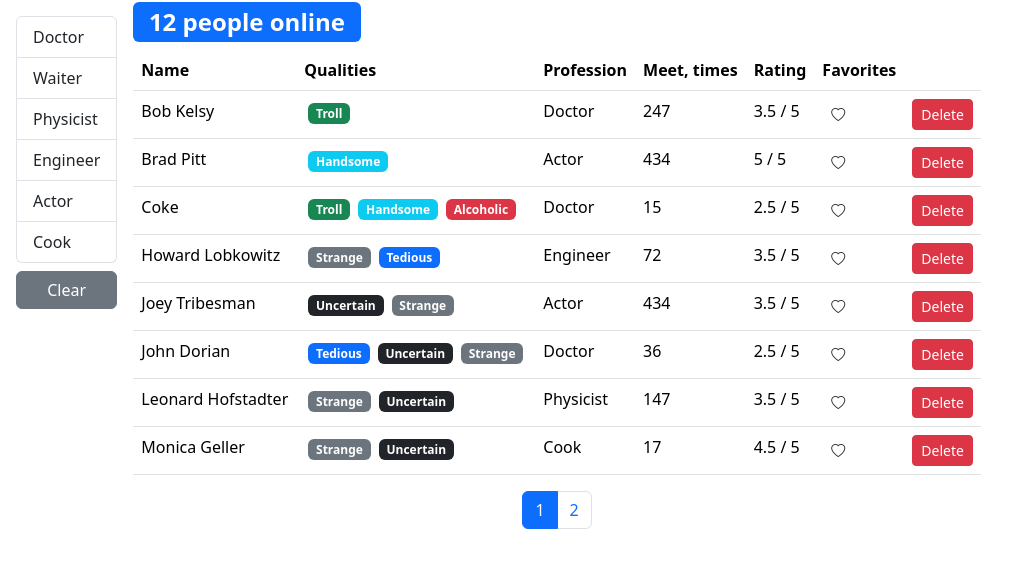
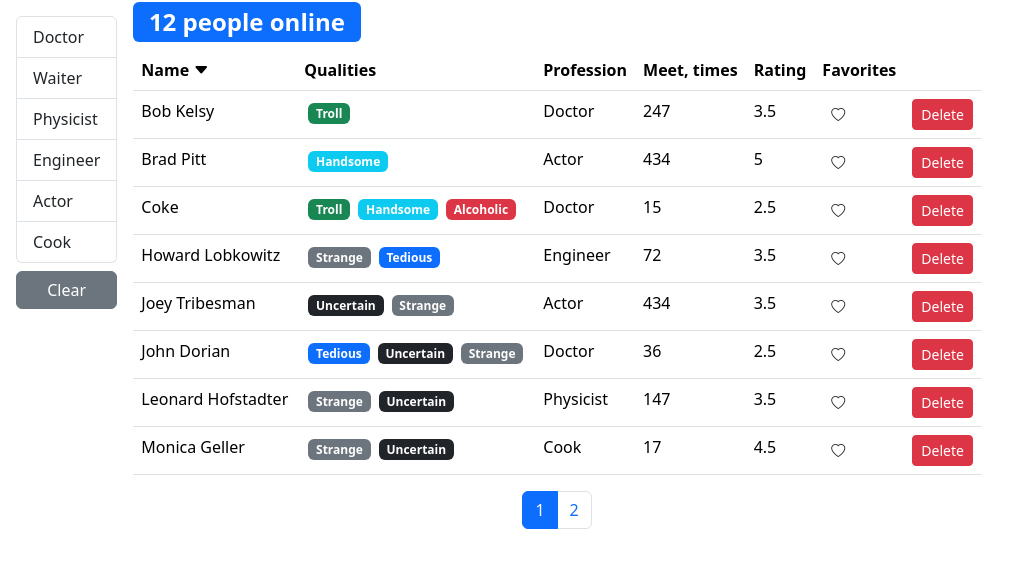
Before and after one commit to ywvv/fast-company, a React (Vite) app: page / in a window 1280 px wide. Shown: the top 568 px of the page, without its empty margins (0-1028 px from the left). Built offline with nearby package versions, Linux system fonts and the light colour scheme.

Commit message:
refactor: refactor table

```diff
--- a/src/App.jsx
+++ b/src/App.jsx
@@ -1,34 +1,7 @@
-import { useState } from 'react'
-import api from './api'
 import Users from './components/Users'
 
 const App = () => {
-  const [users, setUsers] = useState(api.users.fetchAll())
-
-  const handleDelete = (userId) => {
-    setUsers(users.filter((user) => user._id !== userId))
-  }
-
-  const handleToggleBookmark = (id) => {
-    setUsers(
-      users.map((user) => {
-        if (user._id === id) {
-          return { ...user, bookmark: !user.bookmark }
-        }
-        return user
-      })
-    )
-  }
-
-  return (
-    <div>
-      <Users
-        onDelete={handleDelete}
-        onToggleBookmark={handleToggleBookmark}
-        users={users}
-      />
-    </div>
-  )
+  return <Users />
 }
 
 export default App
--- a/src/api/fake.api/professions.api.js
+++ b/src/api/fake.api/professions.api.js
@@ -1,4 +1,4 @@
-export const professions = {
+export const professionsObject = {
   doctor: { _id: '67rdca3eeb7f6fgeed471818', name: 'Doctor' },
   waiter: { _id: '67rdca3eeb7f6fgeed471820', name: 'Waiter' },
   physicist: { _id: '67rdca3eeb7f6fgeed471814', name: 'Physicist' },
@@ -6,11 +6,19 @@
   actor: { _id: '67rdca3eeb7f6fgeed471824', name: 'Actor' },
   cook: { _id: '67rdca3eeb7f6fgeed471829', name: 'Cook' }
 }
+export const professions = [
+  { _id: '67rdca3eeb7f6fgeed471818', name: 'Doctor' },
+  { _id: '67rdca3eeb7f6fgeed471820', name: 'Waiter' },
+  { _id: '67rdca3eeb7f6fgeed471814', name: 'Physicist' },
+  { _id: '67rdca3eeb7f6fgeed471822', name: 'Engineer' },
+  { _id: '67rdca3eeb7f6fgeed471824', name: 'Actor' },
+  { _id: '67rdca3eeb7f6fgeed471829', name: 'Cook' }
+]
 
-const fetchAll = async () =>
-  await new Promise((resolve) => {
+const fetchAll = () =>
+  new Promise((resolve) => {
     // window.setTimeout(() => {
-    resolve(professions)
+    resolve(professionsObject)
     // }, 2000)
   })
 
--- /dev/null
+++ b/src/components/QualitiesList.jsx
@@ -0,0 +1,18 @@
+import PropTypes from 'prop-types'
+import Quality from './Quality'
+
+const QualitiesList = ({ qualities }) => {
+  return (
+    <>
+      {qualities.map((quality) => (
+        <Quality key={quality._id} {...quality} />
+      ))}
+    </>
+  )
+}
+
+QualitiesList.propTypes = {
+    qualities: PropTypes.array
+}
+
+export default QualitiesList
--- /dev/null
+++ b/src/components/Table.jsx
@@ -0,0 +1,25 @@
+import PropTypes from 'prop-types'
+import TableBody from './tableBody'
+import TableHeader from './tableHeader'
+
+const Table = ({ onSort, selectedSort, columns, data, children }) => {
+  return (
+    <table className="table">
+      {children || (
+        <>
+          <TableHeader {...{ onSort, selectedSort, columns }} />
+          <TableBody {...{ columns, data }} />
+        </>
+      )}
+    </table>
+  )
+}
+Table.propTypes = {
+  onSort: PropTypes.func,
+  selectedSort: PropTypes.object,
+  columns: PropTypes.object,
+  data: PropTypes.array,
+  children: PropTypes.array
+}
+
+export default Table
--- /dev/null
+++ b/src/components/TableBody.jsx
@@ -0,0 +1,33 @@
+import PropTypes from 'prop-types'
+import _ from 'lodash'
+
+const TableBody = ({ data, columns }) => {
+    const renderContent = (item, column) => {
+        if (columns[column].component) {
+            const component = columns[column].component
+            if (typeof component === 'function') {
+                return component(item)
+            }
+            return component
+        }
+        return _.get(item, columns[column].path)
+    }
+    return (
+        <tbody>
+            {data.map((item) => (
+                <tr key={item._id}>
+                    {Object.keys(columns).map((column) => (
+                        <td key={column}>{renderContent(item, column)}</td>
+                    ))}
+                </tr>
+            ))}
+        </tbody>
+    )
+}
+
+TableBody.propTypes = {
+    data: PropTypes.array.isRequired,
+    columns: PropTypes.object.isRequired
+}
+
+export default TableBody
--- /dev/null
+++ b/src/components/TableHeader.jsx
@@ -0,0 +1,53 @@
+import React from 'react'
+import PropTypes from 'prop-types'
+const TableHeader = ({ onSort, selectedSort, columns }) => {
+  const handleSort = (item) => {
+    if (selectedSort.path === item) {
+      onSort({
+        ...selectedSort,
+        order: selectedSort.order === 'asc' ? 'desc' : 'asc'
+      })
+    } else {
+      onSort({ path: item, order: 'asc' })
+    }
+  }
+  const renderSortArrow = (selectedSort, currentPath) => {
+    if (selectedSort.path === currentPath) {
+      if (selectedSort.order === 'asc') {
+        return <i className="bi bi-caret-down-fill"></i>
+      } else {
+        return <i className="bi bi-caret-up-fill"></i>
+      }
+    }
+    return null
+  }
+
+  return (
+    <thead>
+      <tr>
+        {Object.keys(columns).map((column) => (
+          <th
+            key={column}
+            onClick={
+              columns[column].path
+                ? () => handleSort(columns[column].path)
+                : undefined
+            }
+            {...{ role: columns[column].path && 'button' }}
+            scope="col"
+          >
+            {columns[column].name}{' '}
+            {renderSortArrow(selectedSort, columns[column].path)}
+          </th>
+        ))}
+      </tr>
+    </thead>
+  )
+}
+TableHeader.propTypes = {
+  onSort: PropTypes.func.isRequired,
+  selectedSort: PropTypes.object.isRequired,
+  columns: PropTypes.object.isRequired
+}
+
+export default TableHeader
--- a/src/components/Users.jsx
+++ b/src/components/Users.jsx
@@ -1,19 +1,37 @@
-import PropTypes from 'prop-types'
 import { useState, useEffect } from 'react'
-import _ from 'lodash'
+import Pagination from './Pagination'
+import paginate from '../utils/paginate'
+import GroupList from './GroupList'
 import api from '../api'
-import GroupList from './GroupList'
 import SearchStatus from './SearchStatus'
 import UsersTable from './UsersTable'
-import Pagination from './Pagination'
-import paginate from '../utils/paginate'
+import _ from 'lodash'
 
-const Users = ({ users, ...rest }) => {
-  const pageSize = 8
+const Users = () => {
   const [currentPage, setCurrentPage] = useState(1)
   const [professions, setProfession] = useState()
   const [selectedProf, setSelectedProf] = useState()
-  const [sortBy, setSortBy] = useState({ iter: 'name', order: 'asc' })
+  const [sortBy, setSortBy] = useState({ path: 'name', order: 'asc' })
+  const pageSize = 8
+
+  const [users, setUsers] = useState()
+  useEffect(() => {
+    api.users.fetchAll().then((data) => setUsers(data))
+  }, [])
+
+  const handleDelete = (userId) => {
+    setUsers(users.filter((user) => user._id !== userId))
+  }
+
+  const handleToggleBookmark = (id) => {
+    const newArray = users.map((user) => {
+      if (user._id === id) {
+        return { ...user, bookmark: !user.bookmark }
+      }
+      return user
+    })
+    setUsers(newArray)
+  }
 
   useEffect(() => {
     api.professions.fetchAll().then((data) => setProfession(data))
@@ -23,40 +41,40 @@
     setCurrentPage(1)
   }, [selectedProf])
 
-  const handlePageChange = (pageIndex) => {
-    setCurrentPage(pageIndex)
-  }
-
   const handleProfessionSelect = (item) => {
     setSelectedProf(item)
   }
 
-  const clearFilter = () => {
-    setSelectedProf(undefined)
+  const handlePageChange = (pageIndex) => {
+    setCurrentPage(pageIndex)
   }
-
   const handleSort = (item) => {
     setSortBy(item)
   }
 
+  if (users) {
     const filteredUsers = selectedProf
       ? users.filter(
           (user) =>
-          JSON.stringify(selectedProf) === JSON.stringify(user.profession)
+            JSON.stringify(user.profession) === JSON.stringify(selectedProf)
         )
       : users
+
     const count = filteredUsers.length
-  const sortedUsers = _.orderBy(filteredUsers, [sortBy.iter], [sortBy.order])
-  const userCrop = paginate(sortedUsers, currentPage, pageSize)
+    const sortedUsers = _.orderBy(filteredUsers, [sortBy.path], [sortBy.order])
+    const usersCrop = paginate(sortedUsers, currentPage, pageSize)
+    const clearFilter = () => {
+      setSelectedProf()
+    }
 
     return (
       <div className="d-flex">
         {professions && (
           <div className="d-flex flex-column flex-shrink-0 p-3">
             <GroupList
+              selectedItem={selectedProf}
               items={professions}
               onItemSelect={handleProfessionSelect}
-            selectedItem={selectedProf}
             />
             <button className="btn btn-secondary mt-2" onClick={clearFilter}>
               Clear
@@ -65,29 +83,28 @@
         )}
         <div className="d-flex flex-column">
           <SearchStatus length={count} />
-        {users.length > 0 && (
+          {count > 0 && (
             <UsersTable
-            users={userCrop}
-            currentSort={sortBy}
+              users={usersCrop}
               onSort={handleSort}
-            {...rest}
+              selectedSort={sortBy}
+              onDelete={handleDelete}
+              onToggleBookmark={handleToggleBookmark}
             />
           )}
           <div className="d-flex justify-content-center">
             <Pagination
               itemsCount={count}
               pageSize={pageSize}
+              currentPage={currentPage}
               onPageChange={handlePageChange}
-            currentPage={currentPage}
             />
           </div>
         </div>
       </div>
     )
   }
-
-Users.propTypes = {
-  users: PropTypes.array
+  return 'loading...'
 }
 
 export default Users
--- a/src/components/UsersTable.jsx
+++ b/src/components/UsersTable.jsx
@@ -1,54 +1,62 @@
 import PropTypes from 'prop-types'
-import User from './User'
+import Bookmark from './Bookmark'
+import QualitiesList from './QualitiesList'
+import Table from './table'
 
-const UsersTable = ({ users, onSort, currentSort, ...rest }) => {
-  const handleSort = (item) => {
-    if (currentSort.iter === item) {
-      onSort({
-        ...currentSort,
-        order: currentSort.order === 'asc' ? 'desc' : 'asc'
-      })
-    } else {
-      onSort({ iter: item, order: 'asc' })
+const UsersTable = ({
+  users,
+  onSort,
+  selectedSort,
+  onToggleBookmark,
+  onDelete
+}) => {
+  const columns = {
+    name: { path: 'name', name: 'Name' },
+    qualities: {
+      name: 'Qualities',
+      component: (user) => <QualitiesList qualities={user.qualities} />
+    },
+    professions: { path: 'profession.name', name: 'Profession' },
+    completedMeetings: { path: 'completedMeetings', name: 'Meet, times' },
+    rate: { path: 'rate', name: 'Rating' },
+    bookmark: {
+      path: 'bookmark',
+      name: 'Favorites',
+      component: (user) => (
+        <Bookmark
+          status={user.bookmark}
+          onClick={() => onToggleBookmark(user._id)}
+        />
+      )
+    },
+    delete: {
+      component: (user) => (
+        <button
+          onClick={() => onDelete(user._id)}
+          className="btn btn-danger btn-sm"
+        >
+          Delete
+        </button>
+      )
     }
   }
 
   return (
-    <table className="table">
-      <thead>
-        <tr>
-          <th scope="col" onClick={() => handleSort('name')}>
-            Name
-          </th>
-          <th scope="col">Qualities</th>
-          <th scope="col" onClick={() => handleSort('profession.name')}>
-            Profession
-          </th>
-          <th scope="col" onClick={() => handleSort('completedMeetings')}>
-            Meet, times
-          </th>
-          <th scope="col" onClick={() => handleSort('rate')}>
-            Rating
-          </th>
-          <th scope="col" onClick={() => handleSort('bookmark')}>
-            Favorites
-          </th>
-          <th />
-        </tr>
-      </thead>
-      <tbody>
-        {users.map((user) => (
-          <User key={user._id} {...rest} {...user} />
-        ))}
-      </tbody>
-    </table>
+    <Table
+      onSort={onSort}
+      selectedSort={selectedSort}
+      columns={columns}
+      data={users}
+    />
   )
 }
 
 UsersTable.propTypes = {
   users: PropTypes.array.isRequired,
   onSort: PropTypes.func.isRequired,
-  currentSort: PropTypes.object.isRequired
+  selectedSort: PropTypes.object.isRequired,
+  onToggleBookmark: PropTypes.func.isRequired,
+  onDelete: PropTypes.func.isRequired
 }
 
 export default UsersTable
```
Also changed, not shown: src/api/fake.api/users.api.js (+7 -4 lines). Lines whose indentation alone changed are shown as unchanged.
